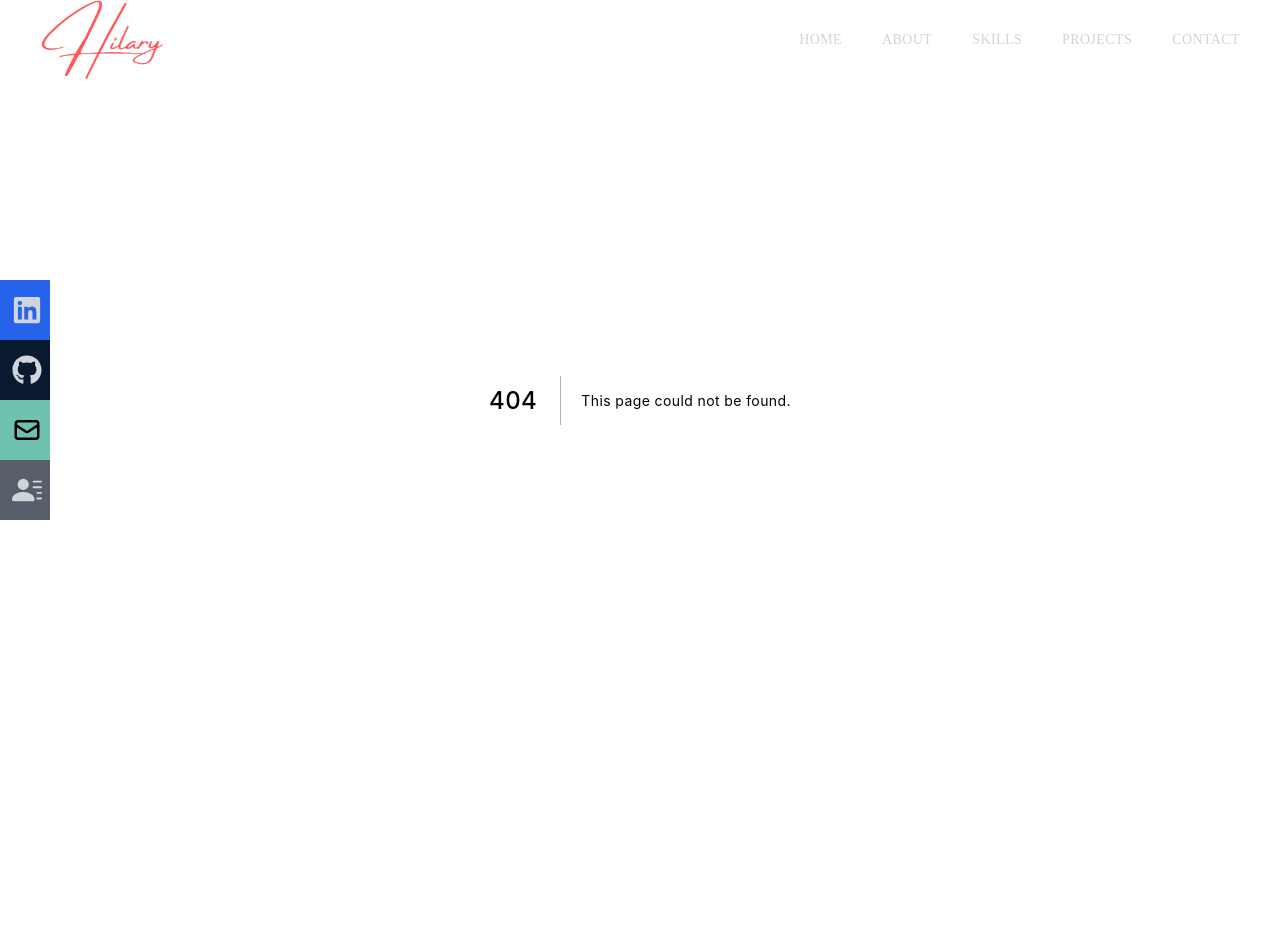
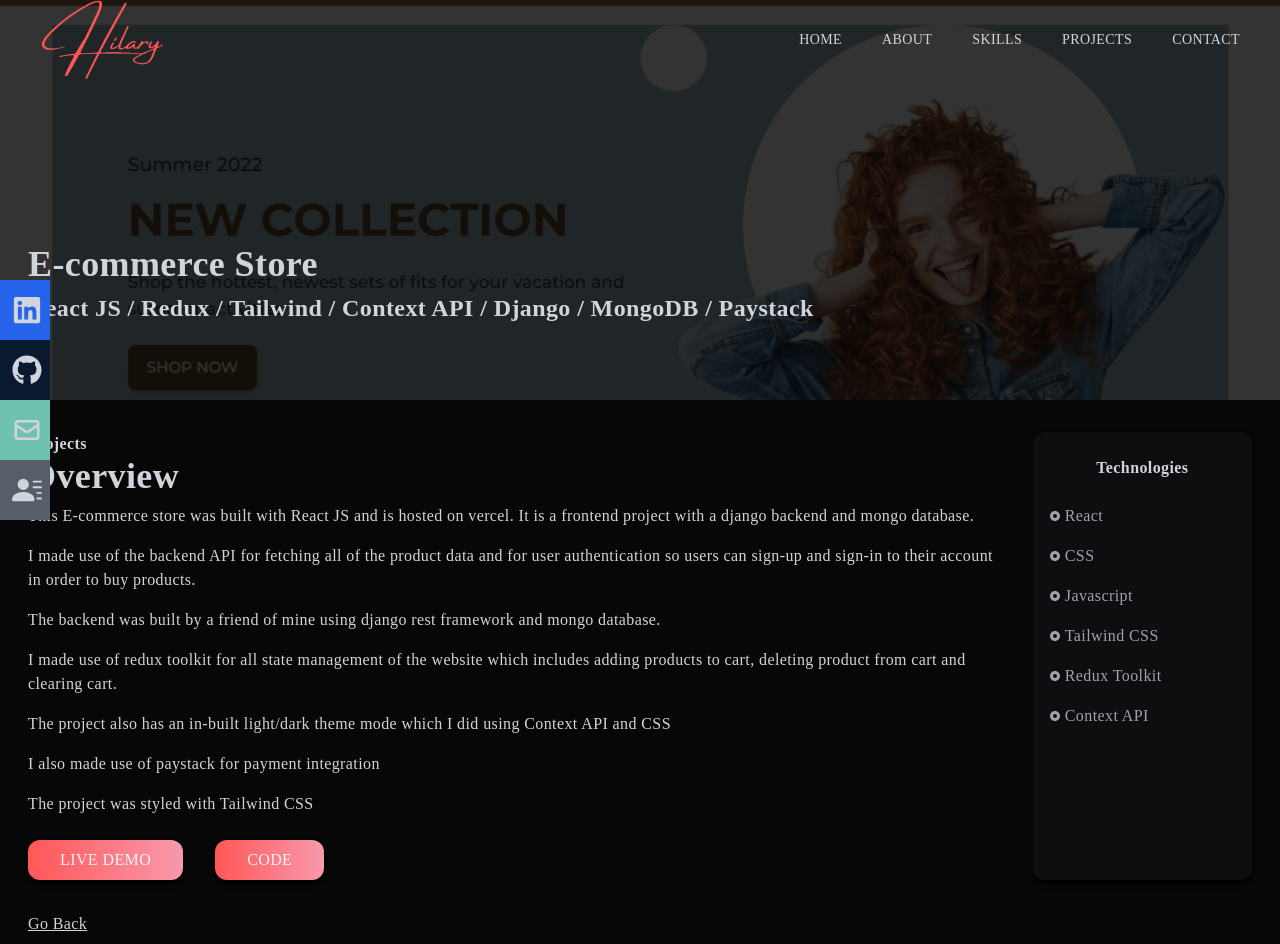
Before and after one commit to Hilary-Okemeziem/Hilary-Portfolio-Nextjs, a Next.js app: page /WebStore in a window 1280 px wide. Before the commit this address had no page. Before the commit the page ends 800 px from the top, so only its background shows below. Built offline with nearby package versions, Linux system fonts and the light colour scheme.

Commit message:
added new project

```diff
--- a/components/Projects.jsx
+++ b/components/Projects.jsx
@@ -3,6 +3,7 @@ import  Link  from 'next/link'
 import netflix from '../public/images/netflix.png'
 import crypto from '../public/images/crypto.png'
 import twitch from '../public/images/twitch.png'
+import kaycelle from '../public/images/kaycelle.png'
 import Image from 'next/image'
 import { Bounce, Fade, Flip, Roll, Slide, Zoom } from 'react-reveal'
 
@@ -35,13 +36,13 @@ const Projects = () => {
             </div>
             <h2 className='text-4xl text-gray-400 py-4 font-bold'>What I&apos;ve Built</h2>
             <div className='grid md:grid-cols-2 gap-8'>
-                <Fade duration={2000} top left>
+                <Fade duration={2000} bottom >
                     <div className='relative flex items-center justify-center h-auto w-full shadow-md shadow-black bg-[#0e0e10] rounded-xl p-4 group hover:bg-gradient-to-r from-[#ff5757] to-[#f899ac]'>
-                        <Image src={netflix} alt="/" className='rounded-xl group-hover:opacity-30' />
+                        <Image src={kaycelle} alt="/" className='rounded-xl group-hover:opacity-30' />
                         <div className='hidden group-hover:block absolute top-[50%] left-[50%] translate-x-[-50%] translate-y-[-50%]'>
-                            <h3 className='text-3xl tracking-wider text-white text-center'>Netflix UI Clone</h3>
+                            <h3 className='text-3xl tracking-wider text-white text-center'>Ecommerce Store</h3>
                             <p className='pb-4 pt-2 text-white text-center'>React JS</p>
-                            <Link href='/Netflix'>
+                            <Link href='/WebStore'>
                                 <p className='text-center p-3 rounded-lg bg-white text-gray-700 font-bold text-lg cursor-pointer'>More Info</p>
                             </Link>
                         </div>
@@ -61,6 +62,19 @@ const Projects = () => {
                     </div>
                 </Roll>
 
+                <Fade duration={2000} top left>
+                    <div className='relative flex items-center justify-center h-auto w-full shadow-md shadow-black bg-[#0e0e10] rounded-xl p-4 group hover:bg-gradient-to-r from-[#ff5757] to-[#f899ac]'>
+                        <Image src={netflix} alt="/" className='rounded-xl group-hover:opacity-30' />
+                        <div className='hidden group-hover:block absolute top-[50%] left-[50%] translate-x-[-50%] translate-y-[-50%]'>
+                            <h3 className='text-3xl tracking-wider text-white text-center'>Netflix UI Clone</h3>
+                            <p className='pb-4 pt-2 text-white text-center'>React JS</p>
+                            <Link href='/Netflix'>
+                                <p className='text-center p-3 rounded-lg bg-white text-gray-700 font-bold text-lg cursor-pointer'>More Info</p>
+                            </Link>
+                        </div>
+                    </div>
+                </Fade>
+
                 <Slide duration={2000} bottom >
                     <div className='relative flex items-center justify-center h-auto w-full shadow-md shadow-black bg-[#0e0e10] rounded-xl p-4 group hover:bg-gradient-to-r from-[#ff5757] to-[#f899ac]'>
                         <Image src={twitch} alt="/" className='rounded-xl group-hover:opacity-30' />
@@ -73,6 +87,8 @@ const Projects = () => {
                         </div>
                     </div>
                 </Slide>
+
+
             </div>
         </div>
     </div>
--- a/components/Skills.jsx
+++ b/components/Skills.jsx
@@ -10,6 +10,7 @@ import tailwind from '../public/images/tailwind.png'
 import firebase from '../public/images/firebase.png'
 import github from '../public/images/github.png'
 import git from '../public/images/icons8-git-144.png'
+import redux from '../public/images/icons8-redux-144.png'
 import Image from 'next/image'
 import { Fade, Rotate, Flip, Roll, Slide, Zoom} from 'react-reveal'
 
@@ -107,6 +108,19 @@ const Skills = () => {
                     </div>
                 </Slide>
 
+                <Fade duration={2000}>
+                    <div className='p-6 shadow-md shadow-black bg-[#0e0e10] rounded-xl hover:scale-105 ease-in duration-300'>
+                        <div className='grid grid-cols-2 gap-4 justify-center items-center'>
+                            <div className='mx-auto'>
+                                <Image src={redux} alt="/" width='70px' height='70px'/>
+                            </div>
+                            <div className='flex flex-col items-center justify-center'>
+                                <h3>Redux</h3>
+                            </div>
+                        </div>
+                    </div>
+                </Fade>
+
                 <Zoom duration={2000} left>
                     <div className='p-6 shadow-md shadow-black bg-[#0e0e10] rounded-xl hover:scale-105 ease-in duration-300'>
                         <div className='grid grid-cols-2 gap-4 justify-center items-center'>
@@ -114,7 +128,7 @@ const Skills = () => {
                                 <Image src={tailwind} alt="/" width='64px' height='64px' />
                             </div>
                             <div className='flex flex-col items-center justify-center'>
-                                <h3>Tailwind</h3>
+                                <h3>Tailwind CSS</h3>
                             </div>
                         </div>
                     </div>
--- /dev/null
+++ b/pages/WebStore.jsx
@@ -0,0 +1,60 @@
+import React from 'react'
+import Image from 'next/image'
+import kaycelle from '../public/images/kaycelle.png'
+import {RiRadioButtonFill} from 'react-icons/ri'
+import  Link  from 'next/link'
+
+const WebStore = () => {
+  return (
+    <div className='w-full bg-[#070708]'>
+        <div className='w-screen h-[30vh] lg:h-[50vh] relative'>
+            <div className='absolute top-0 left-0 w-full h-[30vh] lg:h-[50vh] bg-black/80 z-10'/>
+            <Image src={kaycelle} alt="/" className='absolute z-1' layout='fill' objectFit='cover'/>
+            <div className='absolute top-[70%] max-w-[1240px] w-full left-[50%] right-[50%] translate-x-[-50%] translate-y-[-50%] text-gray-300 z-10 p-2'>
+                <h2 className='py-2 text-4xl'>E-commerce Store</h2>
+                <h3 className='text-2xl'>React JS / Redux / Tailwind / Context API / Django / MongoDB / Paystack</h3>
+            </div>
+        </div>
+
+        <div className='max-w-[1240px] mx-auto p-2 grid md:grid-cols-5 gap-8 pt-8'>
+            <div className='col-span-4'>
+                <p className='font-bold'>Projects</p>
+                <h2 className='text-4xl'>Overview</h2>
+                <div className='py-2'>This E-commerce store was built with React JS and is hosted on vercel. It is a frontend project with a django backend and mongo database.</div>
+                <div className='py-2'>I made use of the backend API for fetching all of the product data and for user authentication so users can sign-up and sign-in to their account in order to buy products.</div>
+                <div className='py-2'>The backend was built by a friend of mine using django rest framework and mongo database.</div>
+                <div className='py-2'>I made use of redux toolkit for all state management of the website which includes adding products to cart, deleting product from cart and clearing cart. </div>
+                <div className='py-2'>The project also has an in-built light/dark theme mode which I did using Context API and CSS</div>
+                <div className='py-2'>I also made use of paystack for payment integration</div>
+                <div className='py-2'>The project was styled with Tailwind CSS</div>
+
+                <a href="https://kaycelle-brand.vercel.app/" target='_blank' rel='noreferrer'>
+                    <button className='px-8 py-2 mt-4 mr-8 shadow-md shadow-black rounded-xl uppercase bg-gradient-to-r from-[#ff5757] to-[#f899ac] text-gray-100'>Live Demo</button>
+                </a>
+
+                <a href="https://github.com/Hilary-Okemeziem/Ecommerce-web-reactjs" target='_blank' rel='noreferrer'>
+                    <button className='px-8 py-2 mt-4 mr-8 shadow-md shadow-black rounded-xl uppercase bg-gradient-to-r from-[#ff5757] to-[#f899ac] text-gray-100'>Code</button>
+                </a>
+            </div>
+            <div className='col-span-4 md:col-span-1 shadow-md shadow-black bg-[#0e0e10] rounded-xl p-4'>
+                <div className='p-2'>
+                    <p className='text-center font-bold pb-2'>Technologies</p>
+                </div>
+                <div className='grid grid-cols-3 md:grid-cols-1'>
+                    <p className='text-gray-400 py-2 flex items-center'><RiRadioButtonFill className='pr-1'/>React</p>
+                    <p className='text-gray-400 py-2 flex items-center'><RiRadioButtonFill className='pr-1'/>CSS</p>
+                    <p className='text-gray-400 py-2 flex items-center'><RiRadioButtonFill className='pr-1'/>Javascript</p>
+                    <p className='text-gray-400 py-2 flex items-center'><RiRadioButtonFill className='pr-1'/>Tailwind CSS</p>
+                    <p className='text-gray-400 py-2 flex items-center'><RiRadioButtonFill className='pr-1'/>Redux Toolkit</p>
+                    <p className='text-gray-400 py-2 flex items-center'><RiRadioButtonFill className='pr-1'/>Context API</p>
+                </div>
+            </div>
+            <Link href='/#project'>
+                <p className='underline cursor-pointer'>Go Back</p>
+            </Link>
+        </div>
+    </div>
+  )
+}
+
+export default WebStore
```
Also changed, not shown: public/images/icons8-redux-144.png (added), public/images/kaycelle.png (added).
